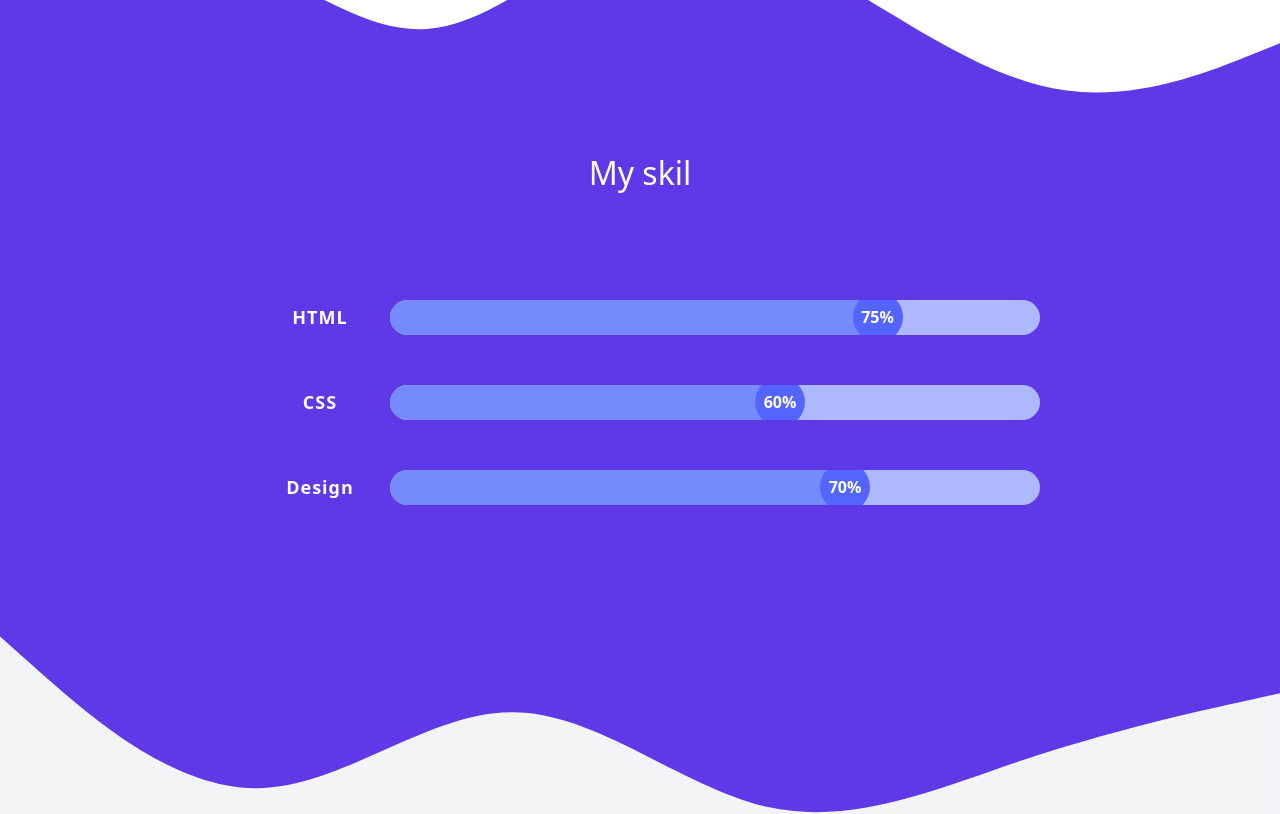
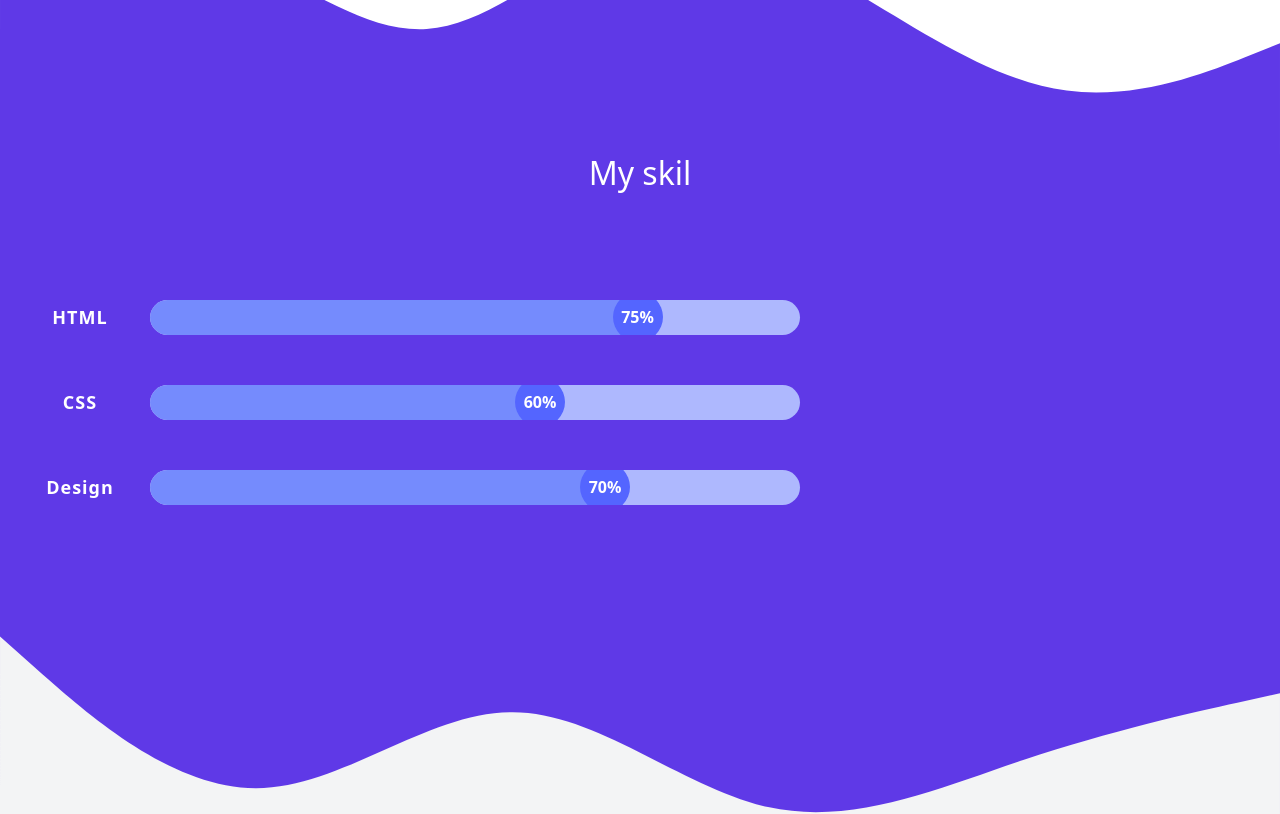
Before and after one commit to asrid238/astrid-portofolio, a plain HTML site: page index.html in a window 1280 px wide. Shown: the part 1095-1909 px from the top of the page. Drawn offline with nearby package versions, Linux system fonts and the light colour scheme.

Commit message:
responsif

```diff
--- a/style.css
+++ b/style.css
@@ -1,5 +1,4 @@
 body {
-
   overflow-x: hidden;
 }
 .jumbotron {
@@ -23,7 +22,7 @@ body {
 
 .progress-box {
   display: flex;
-  width: auto;
+  width: 100vw;
   height: auto;
 }
 
```
